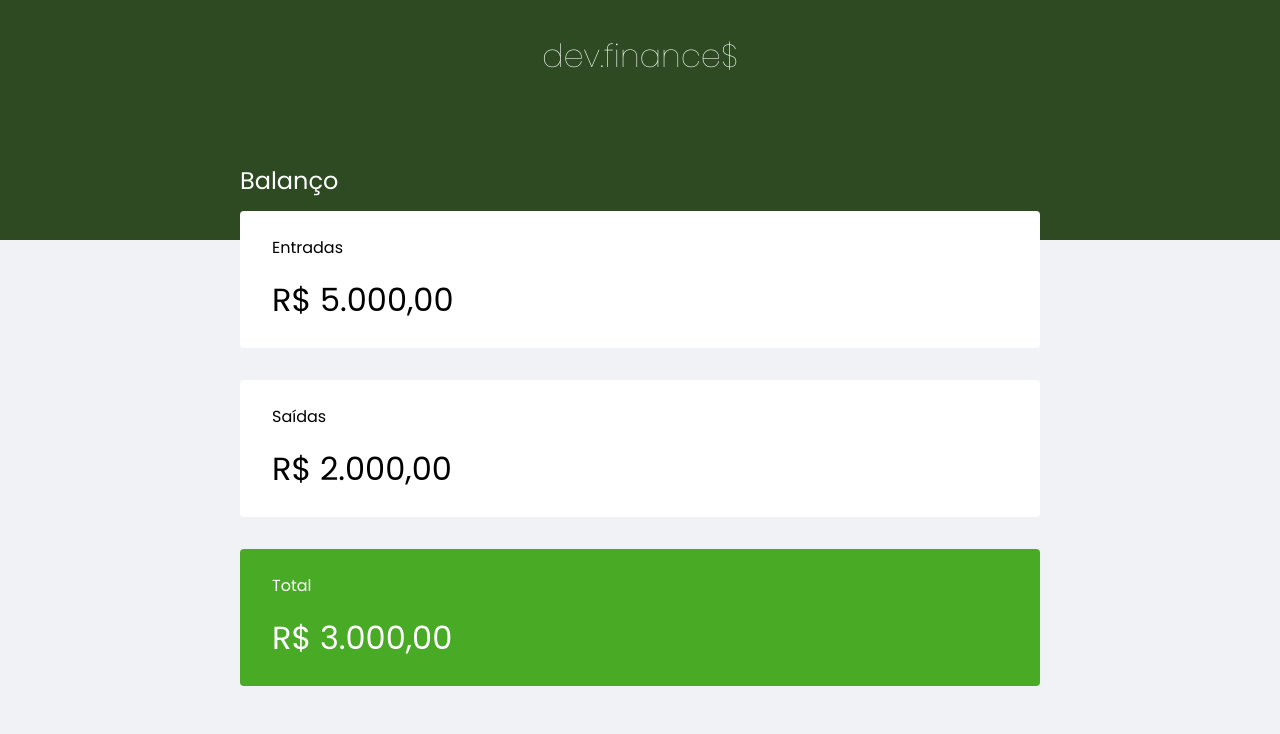
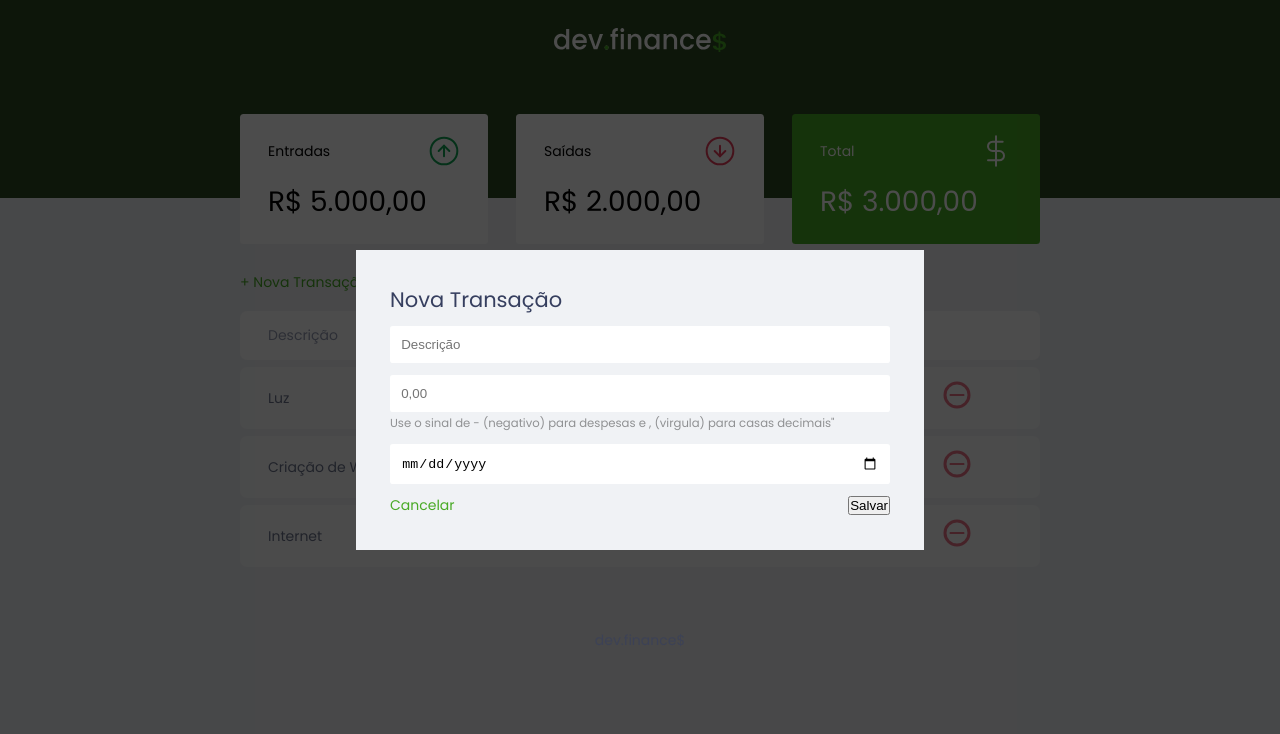
Before and after one commit to ViniciusMDuarte/dev.finances, a plain HTML site: page index.html in a window 1280 px wide. Shown: the top 734 px of the page. Drawn offline with Linux system fonts and the light colour scheme.

Commit message:
create modal transactions

```diff
--- a/index.html
+++ b/index.html
@@ -10,34 +10,45 @@
   </head>
   <body>
     <header>
-      <h1 id="logo">dev.finance$</h1>
+      <img src="./assets/logo.svg" alt="Logo dev.finance$">
     </header>
 
     <main class="container">
       <section id="balance">
-        <h2>Balanço</h2>
+        <h2 class="sr-only">Balanço</h2>
         <div class="card">
 
-          <h3>Entradas</h3>
+          <h3>
+            <span>Entradas</span>
+            <img src="./assets/income.svg" alt="Imagem de Entradas">
+          </h3>
           <p>R$ 5.000,00</p>
         </div>
         <div class="card">
-          <h3>Saídas</h3>
+          <h3>
+           <span>Saídas</span>
+           <img src="./assets/expense.svg" alt="Imagem de Saídas">
+          </h3>
           <p>R$ 2.000,00</p>
         </div>
         <div class="card total">
-          <h3>Total</h3>
+          <h3>
+            <span>Total</span>
+            <img src="./assets/total.svg" alt="Imagem de Total">
+          </h3>
           <p>R$ 3.000,00</p>
         </div>
       </section>
       <section id="transactions">
-        <h2>Transações</h2>
+        <h2 class="sr-only">Transações</h2>
+        <a href="#" class="button new">+ Nova Transação</a>
         <table id="data-table">
           <thead>
             <tr>
               <th>Descrição</th>
               <th>Valor</th>
               <th>Data</th>
+              <th></th>
             </tr>
           </thead>
           <tbody>
@@ -45,24 +56,75 @@
               <td class="description">Luz</td>
               <td class="expense">- R$500,00</td>
               <td class="date">23/01/2021</td>
+              <td><img src="./assets/minus.svg" alt="Remover transação"></td>
             </tr>
             <tr>
               <td class="description">Criação de Website</td>
               <td class="income">R$5000,00</td>
               <td class="date">23/01/2021</td>
+              <td><img src="./assets/minus.svg" alt="Remover transação"></td>
             </tr>
             <tr>
               <td class="description">Internet</td>
               <td class="expense">- R$100,00</td>
               <td class="date">23/01/2021</td>
+              <td><img src="./assets/minus.svg" alt="Remover transação"></td>
             </tr>
           </tbody>
         </table>
       </section>
     </main>
 
+
+    <div class="modal-overlay active">
+      <div class="modal">
+          <div id="form">
+            <h2>Nova Transação</h2>
+            <form action="">
+              <div class="input-group">
+                <label class="sr-only" for="description">Descrição</label>
+                  <input
+                  type="text"
+                  id="description"
+                  name="description"
+                  placeholder="Descrição"
+                  />
+              </div>
+              <div class="input-group">
+                <label class="sr-only" for="amount">Valor</label>
+                  <input
+                  type="number"
+                  step="0.01"
+                  id="amount"
+                  name="amount"
+                  placeholder="0,00"
+                  />
+                  <small class="help">Use o sinal de - (negativo) para despesas e , (virgula) para casas decimais" </small>
+
+              </div>
+              <div class="input-group">
+                <label class="sr-only" for="date">Data</label>
+                  <input
+                  type="date"
+                  id="date"
+                  name="date"
+                  placeholder="Data"
+                  />
+              </div>
+
+              <div class="input-group actions">
+                <a href="#" class="button cancel">Cancelar</a>
+                <button>Salvar</button>
+              </div>
+            </form>
+          </div>
+      </div>
+    </div>
     <footer>
       <p>dev.finance$</p>
     </footer>
+
+
+
   </body>
 </html>
--- a/styles.css
+++ b/styles.css
@@ -9,15 +9,31 @@
     box-sizing: border-box;
 }
 
+html {
+    font-size: 93.75%;
+}
+
 body {
     background: #f0f2f5;
     font-family: 'Poppins', sans-serif;
 }
 
+/* CSS TRICKS */
+.sr-only {
+    position: absolute;
+    width: 1px;
+    height: 1px;
+    padding: 0;
+    margin: -1px;
+    overflow: hidden;
+    clip: rect(0 0 0 0);
+    white-space: nowrap;
+    border-width: 0;
+}
+
 .container {
     width: min(90vw, 800px);
     margin: auto;
-
 }
 
 /* TITLES */
@@ -26,6 +42,22 @@ h2 {
     margin-bottom: 0.8rem;
     color: var(--color-dark-blue);
     font-weight: 400;
+}
+
+/* LINKS */
+
+a {
+    color:#49aa26;
+    text-decoration: none;
+}
+
+a:hover {
+    color:#3dd705;
+}
+
+.button.new {
+    display:inline-block;
+    margin-bottom: .8rem;
 }
 
 /* CARDS */
@@ -40,6 +72,9 @@ h2 {
 .card h3 {
     font-weight: normal;
     font-size: 1rem;
+    display: flex;
+    align-items: center;
+    justify-content: space-between;
 }
 
 .card p {
@@ -68,15 +103,21 @@ header {
 
 
 #balance {
-    margin-top: -8rem;
+    margin-top: -6rem;
 }
 
 #balance h2 {
     color: #fff;
 }
 
+#transaction {
+    display:block;
+    width: 100%;
+    overflow-x: auto;
+}
+
 #data-table {
-    width: 100%;
+    width:100%;
     border-spacing: 0 0.5rem ;
     color: #969cb3;
 }
@@ -88,12 +129,11 @@ table th {
     padding: 1rem 2rem;
 }
 
-
-table tr {
+table tbody tr {
     opacity: 0.7;
 }
 
-table tr:hover {
+table tbody tr:hover {
     opacity: 1;
 }
 
@@ -105,9 +145,100 @@ table tbody td {
 
 table thead tr th:first-child,
 table tbody tr td:first-child {
-    border-radius: 0.25rem 0 0 0.25rem;
+    border-radius: 0.5rem 0 0 0.5rem;
 }
 
+table thead tr th:last-child,
+table tbody tr td:last-child {
+    border-radius: 0 0.5rem 0.5rem 0;
+}
+td.description {
+    color: var(--color-dark-blue);
+}
+
+td.income {
+    color: #12a454;
+}
+
+td.expense {
+    color: #e92929;
+}
+
+/* MODAL */
+.modal-overlay {
+    width: 100%;
+    height: 100%;
+    background-color: rgba(0, 0, 0, 0.7);
+    position: fixed;
+    top:0;
+    display:flex;
+    align-items: center;
+    justify-content: center;
+    opacity: 0;
+    visibility: hidden;
+}
+
+.modal-overlay.active {
+    opacity: 1;
+    visibility: visible;
+}
+
+.modal {
+    background: #f0f2f5;
+    padding: 2.4rem;
+
+}
+
+/* FORM */
+
+#form {
+    max-width: 500px;
+}
+
+#form h2 {
+    margin-top: 0;
+}
+
+input {
+    border: none;
+    border-radius: 0.2rem;
+    padding: 0.8rem;
+    width: 100%;
+}
+
+.input-group {
+    margin-top: 0.8rem;
+}
+
+.input-group small {
+    opacity: 0.4;
+}
+
+
+.input-group.actions {
+    display: flex;
+    justify-content: space-between;
+    align-items: center;
+}
 footer {
     text-align: center;
+    padding: 4rem 0 2rem;
+    color: var(--color-dark-blue);
+    opacity: 0.6;
 }
+
+
+/* RESPONSIVE */
+
+@media(min-width:800px) {
+    html {
+        font-size: 87.5%
+    }
+
+    #balance {
+        display: grid;
+        grid-template-columns: 1fr 1fr 1fr;
+        gap: 2rem;
+    }
+
+}
```
Also changed, not shown: assets/expense.svg (added), assets/income.svg (added), assets/logo.svg (added), assets/minus.svg (added), assets/plus.svg (added), assets/total.svg (added).
